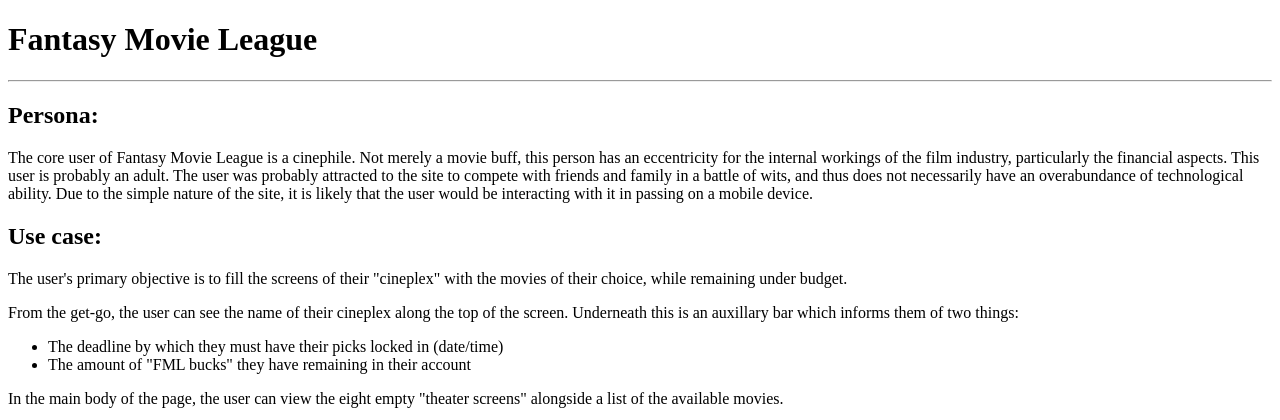
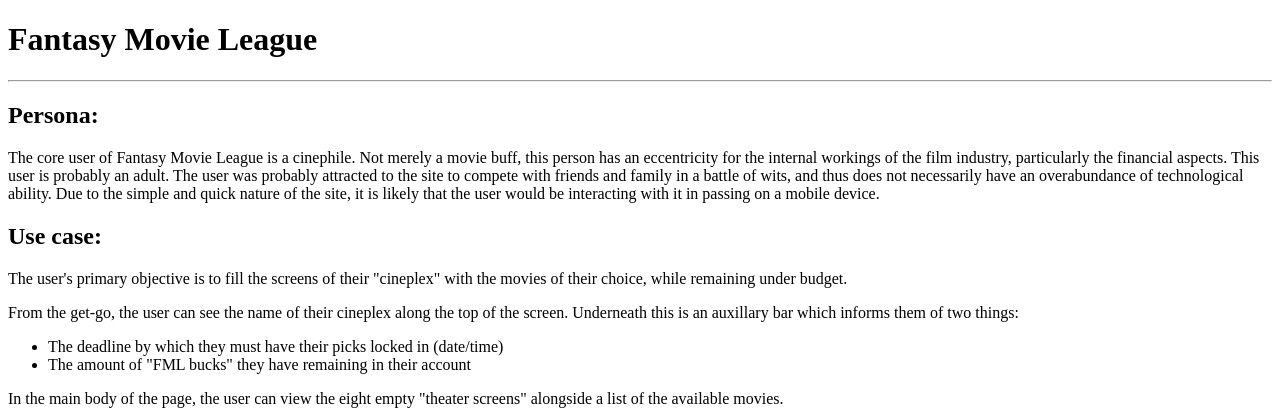
Before and after one commit to louisg005/fantasy-movie-league, a PHP site: page / in a window 1280 px wide. Shown: the top 420 px of the page. Run offline with PHP 8.4, Linux system fonts and the light colour scheme.

Commit message:
user end

```diff
--- a/index.php
+++ b/index.php
@@ -8,7 +8,7 @@
     <h1>Fantasy Movie League</h1>
     <hr>
     <h2>Persona:</h2>
-    <p>The core user of Fantasy Movie League is a cinephile. Not merely a movie buff, this person has an eccentricity for the internal workings of the film industry, particularly the financial aspects. This user is probably an adult. The user was probably attracted to the site to compete with friends and family in a battle of wits, and thus does not necessarily have an overabundance of technological ability. Due to the simple nature of the site, it is likely that the user would be interacting with it in passing on a mobile device.</p>
+    <p>The core user of Fantasy Movie League is a cinephile. Not merely a movie buff, this person has an eccentricity for the internal workings of the film industry, particularly the financial aspects. This user is probably an adult. The user was probably attracted to the site to compete with friends and family in a battle of wits, and thus does not necessarily have an overabundance of technological ability. Due to the simple and quick nature of the site, it is likely that the user would be interacting with it in passing on a mobile device.</p>
     <h2>Use case:</h2>
     <p>The user's primary objective is to fill the screens of their "cineplex" with the movies of their choice, while remaining under budget.</p>
     <p>From the get-go, the user can see the name of their cineplex along the top of the screen. Underneath this is an auxillary bar which informs them of two things:</p>
```
